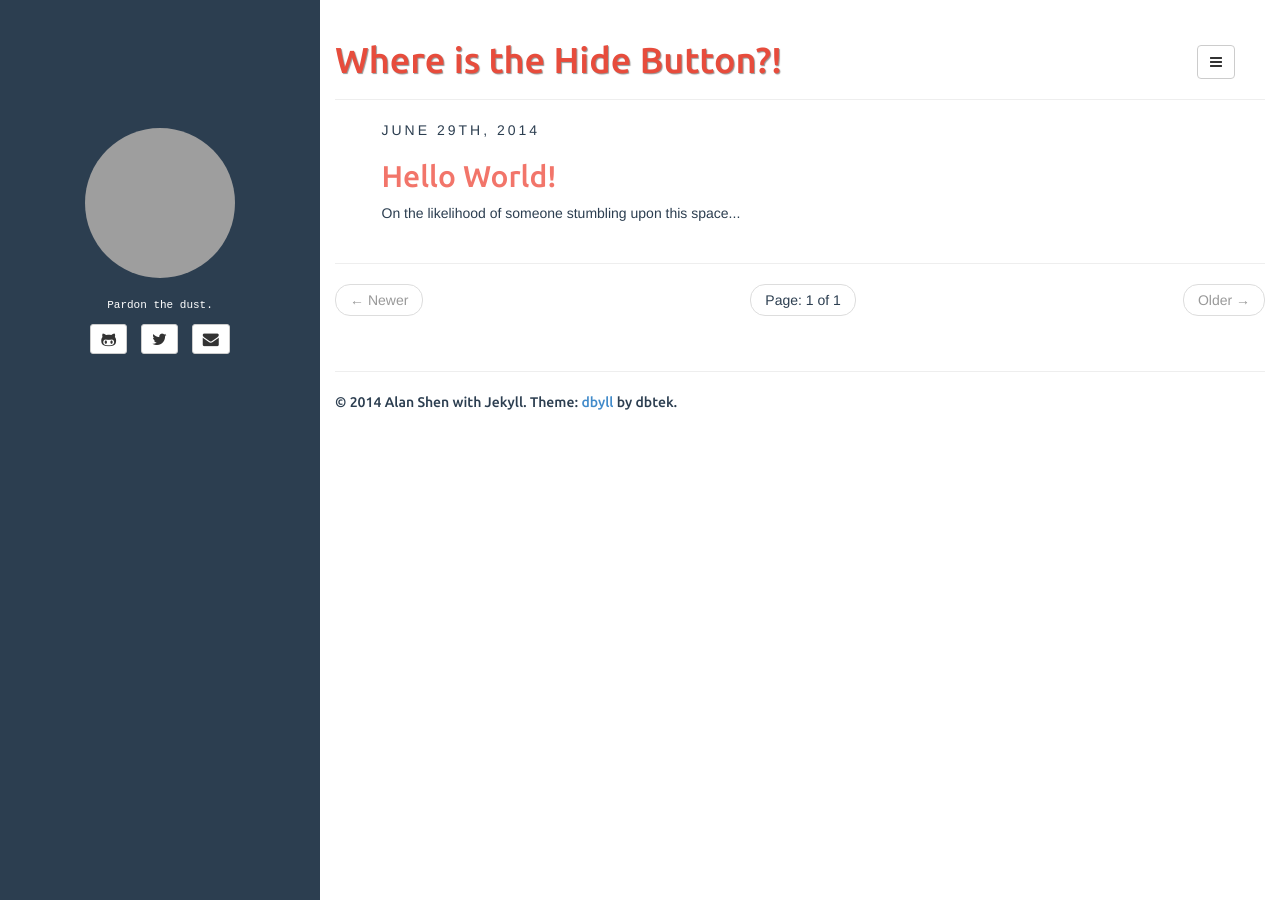
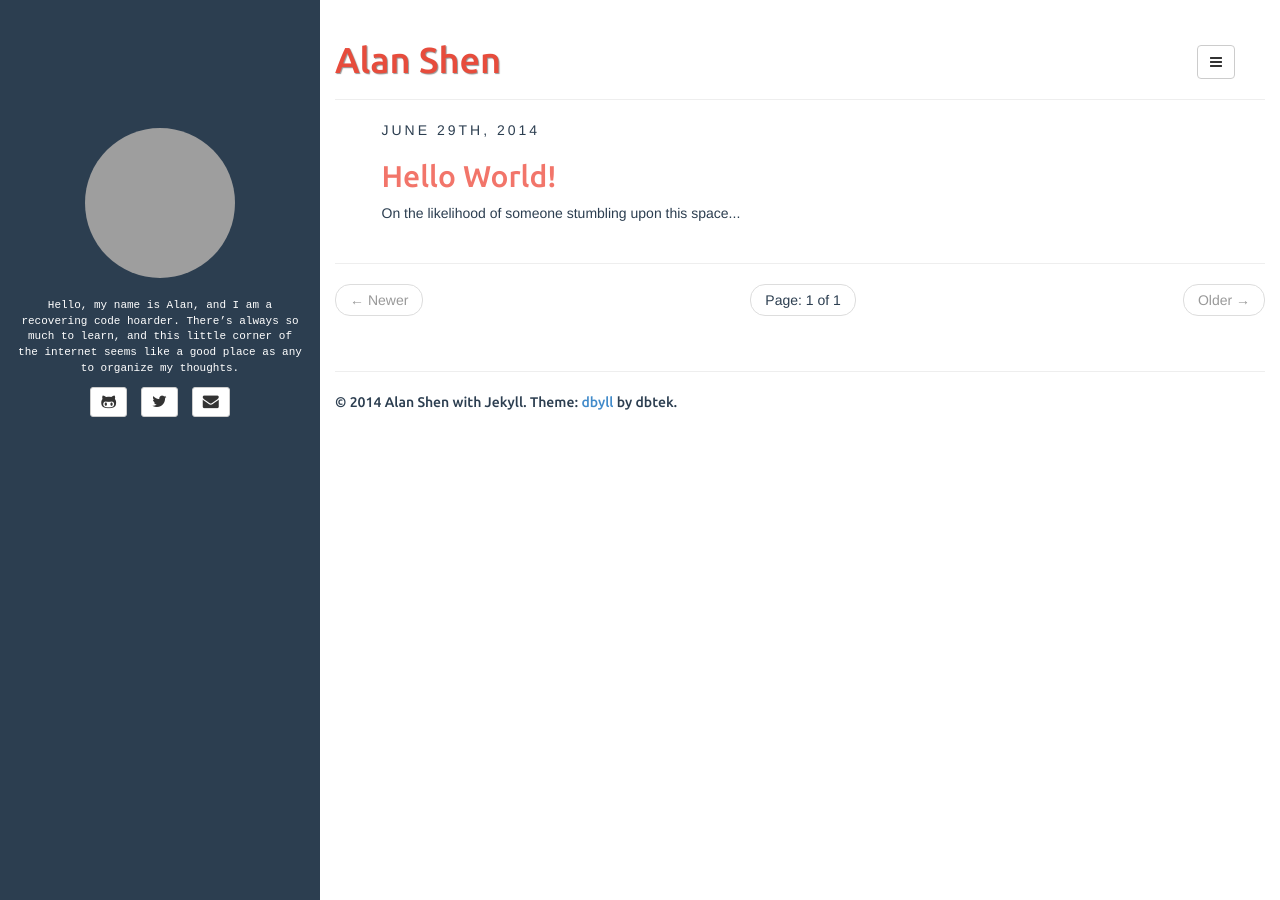
Before and after one commit to sunzenshen/sunzenshen.github.io, a Jekyll site: the page built from index.html, in a window 1280 px wide. Built offline with Jekyll 4.4.1, drawn with Linux system fonts in a browser that asks for light colours; the list of posts is cut into pages by our own code; grey boxes are pictures that could not be loaded.

Commit message:
Updated bio and added Linkedin public profile.
For some reason, my Linkedin profile is listed as linkedin.com/pub/…
instead of linkedin.com/in/…

Decided to just hack around the link format.

```diff
--- a/_config.yml
+++ b/_config.yml
@@ -12,7 +12,7 @@
     scope:
       path: "" # empty string for all files
     values:
-      title: Where is the Hide Button?!
+      title: Alan Shen
 
 description: Pardon the dust.
 author:
@@ -20,10 +20,8 @@
   email: sunzenshen@gmail.com
   github: sunzenshen
   twitter: sunzenshen
-  pinterest:
-  linkedin:
-  resume:
-  bio: Pardon the dust.
+  linkedin: alan-shen/14/7b6/325
+  bio: Hello, my name is Alan, and I am a recovering code hoarder. There’s always so much to learn, and this little corner of the internet seems like a good place as any to organize my thoughts.
   email_md5: cff533d440dad4c74d1603d3141f1ee3
 
 rss_path: feed.xml
--- a/_includes/sidebar.html
+++ b/_includes/sidebar.html
@@ -48,7 +48,7 @@
 		{% endif %}
 		{% if site.author.linkedin %}
 		<li>
-			<a class="btn btn-default btn-sm" href="https://linkedin.com/in/{{ site.author.linkedin }}">
+			<a class="btn btn-default btn-sm" href="https://linkedin.com/pub/{{ site.author.linkedin }}">
 				<i class="fa fa-linkedin fa-lg"></i>
 			</a>
 		</li>
```
